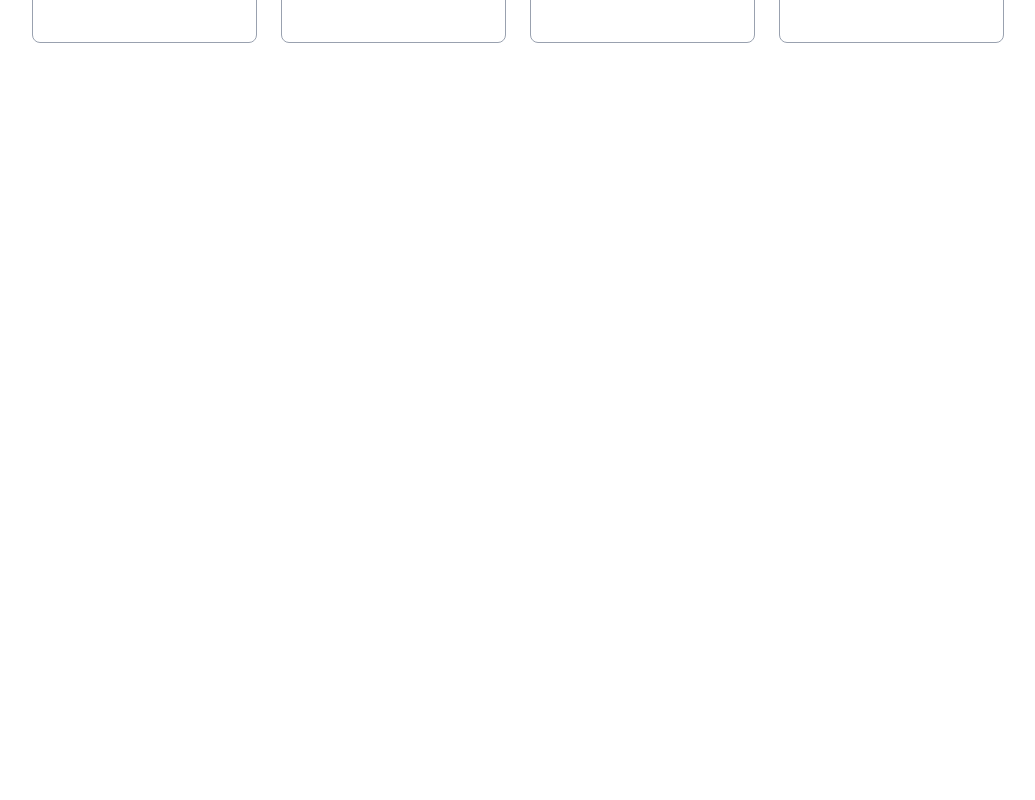
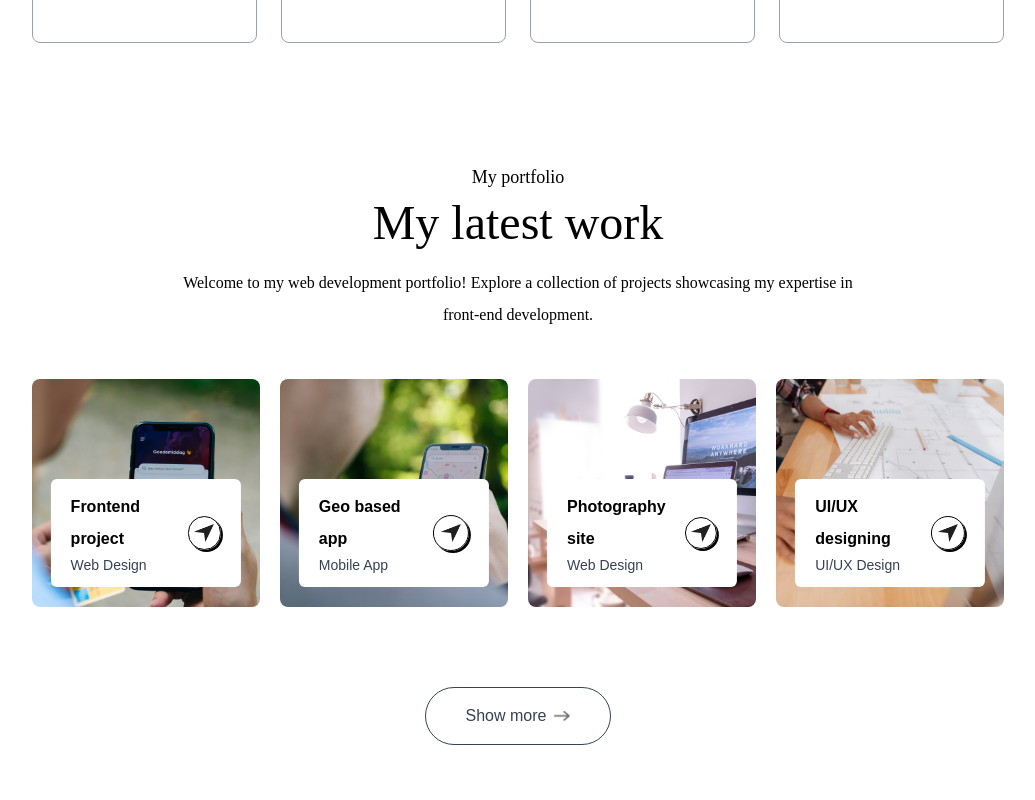
Before and after one commit to Goldfinch95/portafolio, a Next.js app: page / in a window 1280 px wide. Shown: the part 2140-2940 px from the top of the page, without its empty margins (122-1157 px from the left). Before the commit the page ends 2263 px from the top, so only its background shows below. Built offline with nearby package versions, Linux system fonts and the light colour scheme; a web font is replaced by a local one.

Commit message:
ligeros cambios visuales

```diff
--- a/app/components/Work.jsx
+++ b/app/components/Work.jsx
@@ -4,8 +4,8 @@ import BtnMore from "@/app/components/BtnMore";
 const Work = () => {
   return (
     <div id="work" className="w-full px-[12%] py-10 scroll-mt-20">
-      <h4 className="text-center mb-2 text-lg">My portfolio</h4>
-      <h2 className="text-center text-5xl">My latest work</h2>
+      <h4 className="text-center mb-2 text-lg font-Ovo">My portfolio</h4>
+      <h2 className="text-center text-5xl font-Ovo">My latest work</h2>
       <WorkInfo />
       <WorkList />
       <BtnMore />
--- a/app/components/WorkInfo.jsx
+++ b/app/components/WorkInfo.jsx
@@ -1,7 +1,7 @@
 const WorkInfo = () => {
   return (
     <>
-      <p className="text-center max-w-2xl mx-auto mt-5 mb-12">
+      <p className="text-center max-w-2xl mx-auto mt-5 mb-12 font-Ovo">
         Welcome to my web development portfolio! Explore a collection of
         projects showcasing my expertise in front-end development.
       </p>
--- a/app/components/WorkList.jsx
+++ b/app/components/WorkList.jsx
@@ -3,7 +3,7 @@ import Image from "next/image";
 
 const WorkList = () => {
   return (
-    <div className="grid grid-cols-1 md:grid-cols-2 lg:grid-cols-4 my-10 gap-5">
+    <div className="grid grid-cols-auto-fit my-10 gap-5">
       {workData.map((project, index) => (
         <div
           key={index}
--- a/app/page.tsx
+++ b/app/page.tsx
@@ -15,9 +15,9 @@ export default function Home() {
     <Header />
     <About />
     <Services />
-    {/*<Work />
+    <Work />
     <Reach />
-    <Footer />*/}
+    <Footer />
     </>
   );
 }
```
